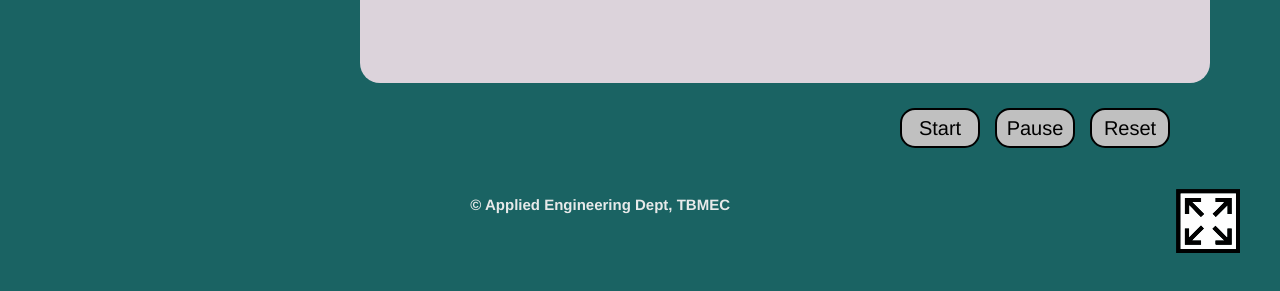
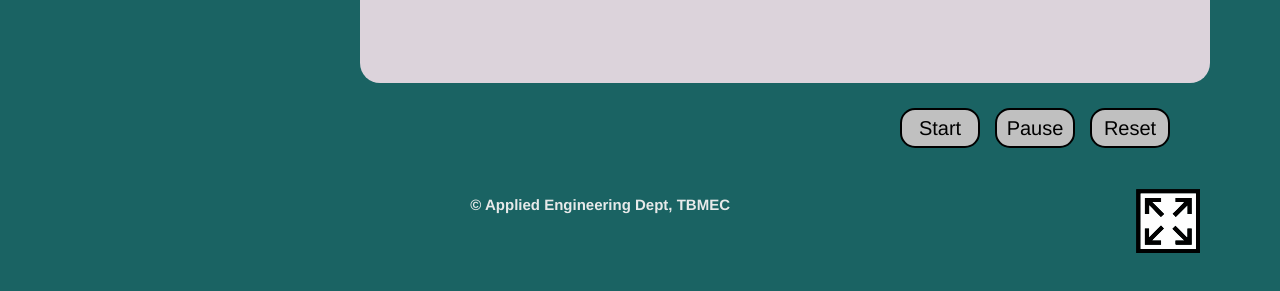
Before and after one commit to ukay66/examtimer, a plain HTML site: page index.html in a window 1280 px wide. Shown: the part 507-798 px from the top of the page. Drawn offline with Linux system fonts and the light colour scheme; files whose address does not match are found by name.

Commit message:
Update style.css

```diff
--- a/style.css
+++ b/style.css
@@ -24,7 +24,7 @@ body{
   height: 64px;
   background-image: url('.images/newfullscreen.svg');
   bottom:40px;
-  right: 40px;
+  right: 80px;
   cursor: pointer;
 }
 
```
